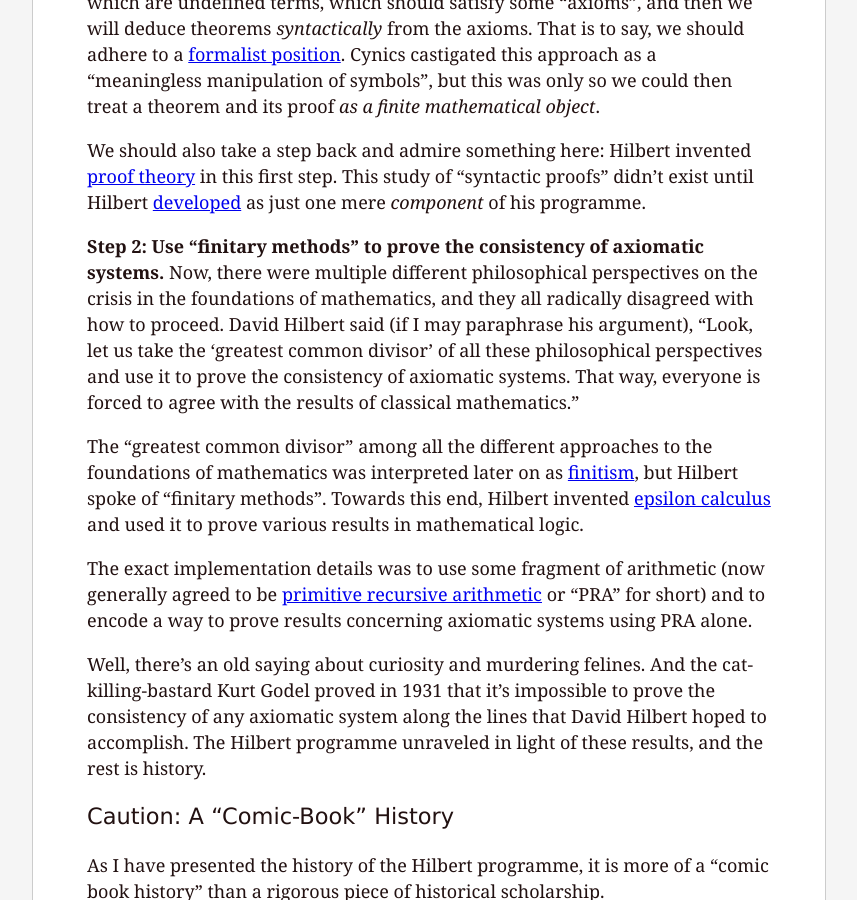
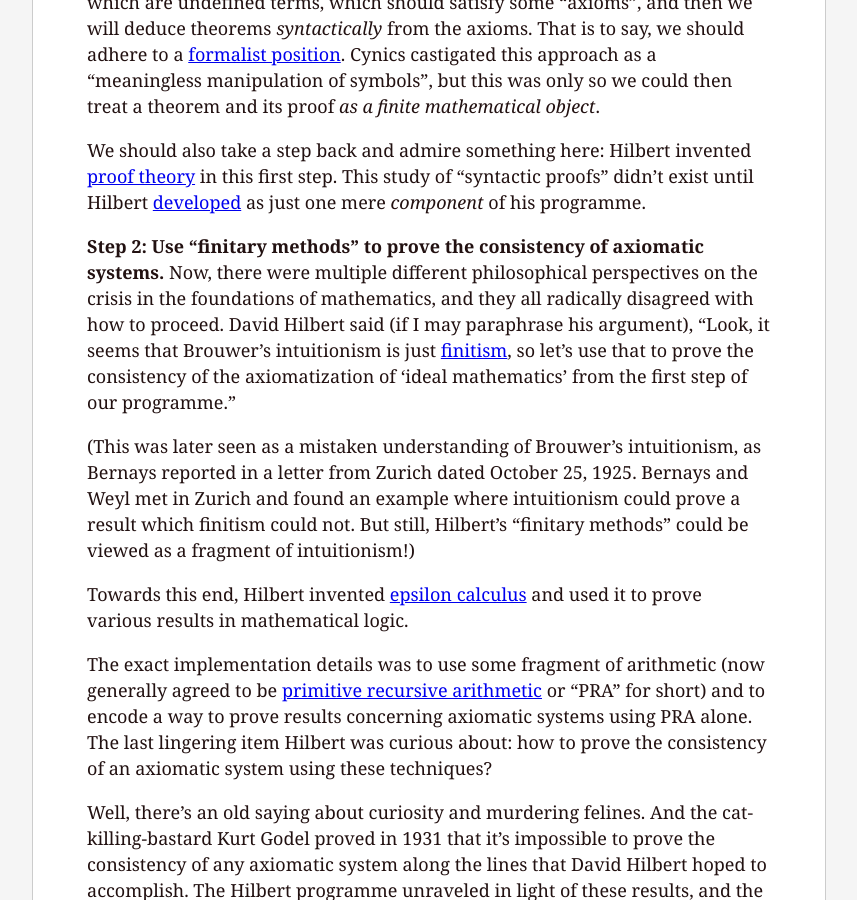
Before and after one commit to pqnelson/pqnelson.github.com, a Jekyll site: the page built from _posts/2024-06-11-MYSTIC-challenge.md, in a window 1280 px wide and 900 px high, scrolled down 1728 px. Shown: the whole window, without its empty margins (211-1068 px from the left). Built offline with Jekyll 4.4.1, drawn with Linux system fonts in a browser that asks for light colours.

Commit message:
Rephrased part of discussion of finitary methods

```diff
--- a/_posts/2024-06-11-MYSTIC-challenge.md
+++ b/_posts/2024-06-11-MYSTIC-challenge.md
@@ -91,14 +91,18 @@ programme.
 systems.**  Now, there were multiple different philosophical
 perspectives on the crisis in the foundations of mathematics, and they
 all radically disagreed with how to proceed. David Hilbert said (if I
-may paraphrase his argument), "Look, let us take the 'greatest common
-divisor' of all these philosophical perspectives and use it to prove the
-consistency of axiomatic systems. That way, everyone is forced to agree
-with the results of classical mathematics."
+may paraphrase his argument), "Look, it seems that Brouwer's
+intuitionism is just [finitism](https://en.wikipedia.org/wiki/Finitism),
+so let's use that to prove the consistency of the axiomatization of
+'ideal mathematics' from the first step of our programme."
 
-The "greatest common divisor" among all the different approaches to
-the foundations of mathematics was interpreted later on as [finitism](https://en.wikipedia.org/wiki/Finitism),
-but Hilbert spoke of "finitary methods". Towards this end, Hilbert
+(This was later seen as a mistaken understanding of Brouwer's
+intuitionism, as Bernays reported in a letter from Zurich dated October
+25, 1925. Bernays and Weyl met in Zurich and found an example where
+intuitionism could prove a result which finitism could not. But still,
+Hilbert's "finitary methods" could be viewed as a fragment of intuitionism!)
+
+Towards this end, Hilbert
 invented [epsilon calculus](https://plato.stanford.edu/entries/epsilon-calculus/) and used it to prove various results in
 mathematical logic.
 
@@ -107,7 +111,8 @@ The exact implementation details was to use some fragment of arithmetic
 arithmetic](https://en.wikipedia.org/wiki/Primitive_recursive_arithmetic)
 or "PRA" for short)
 and to encode a way to prove results concerning axiomatic systems using
-PRA alone.
+PRA alone. The last lingering item Hilbert was curious about: how to prove the
+consistency of an axiomatic system using these techniques?
 
 Well, there's an old saying about curiosity and murdering felines. And
 the cat-killing-bastard Kurt Godel proved in 1931 that it's impossible
```
